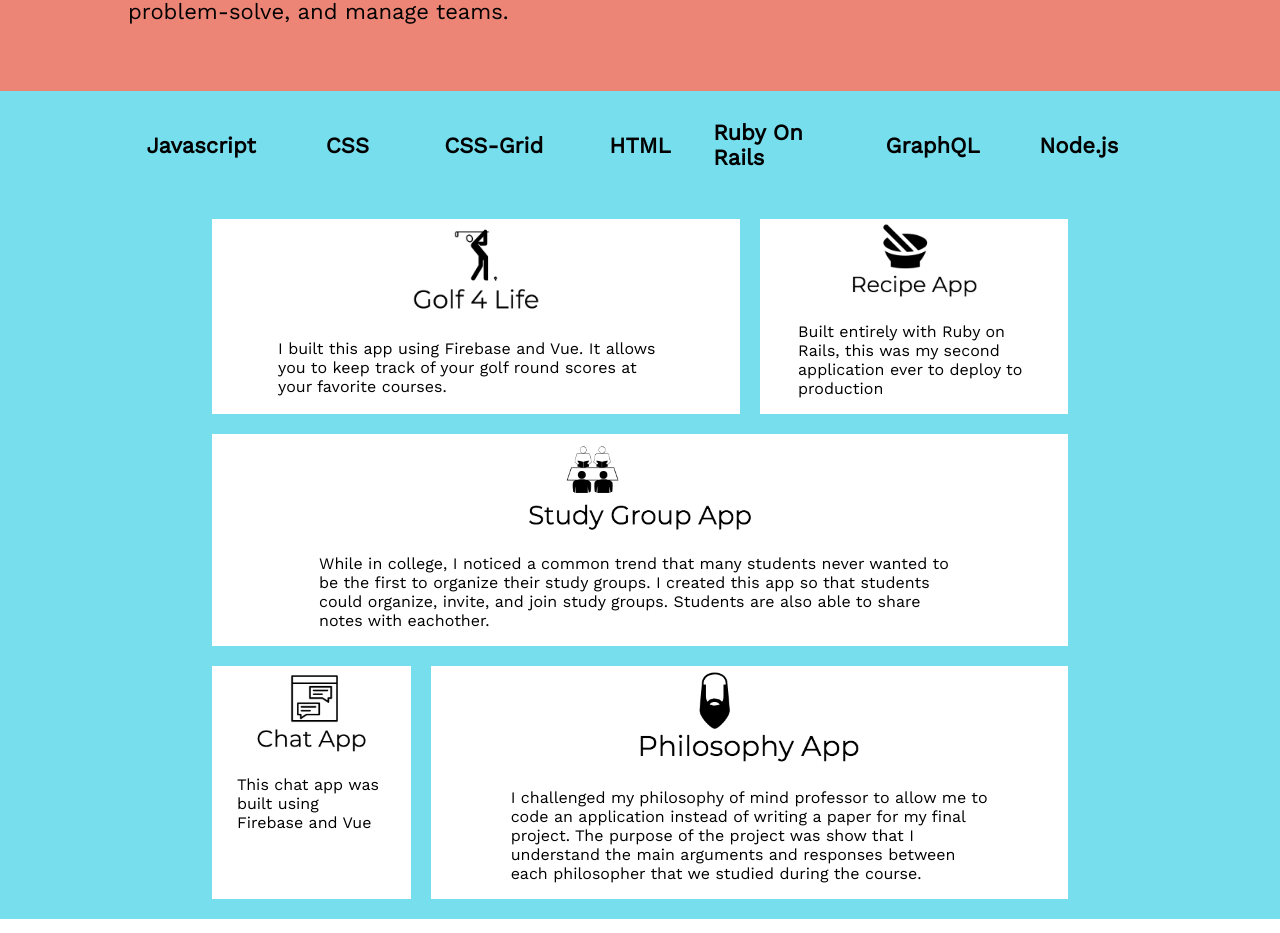
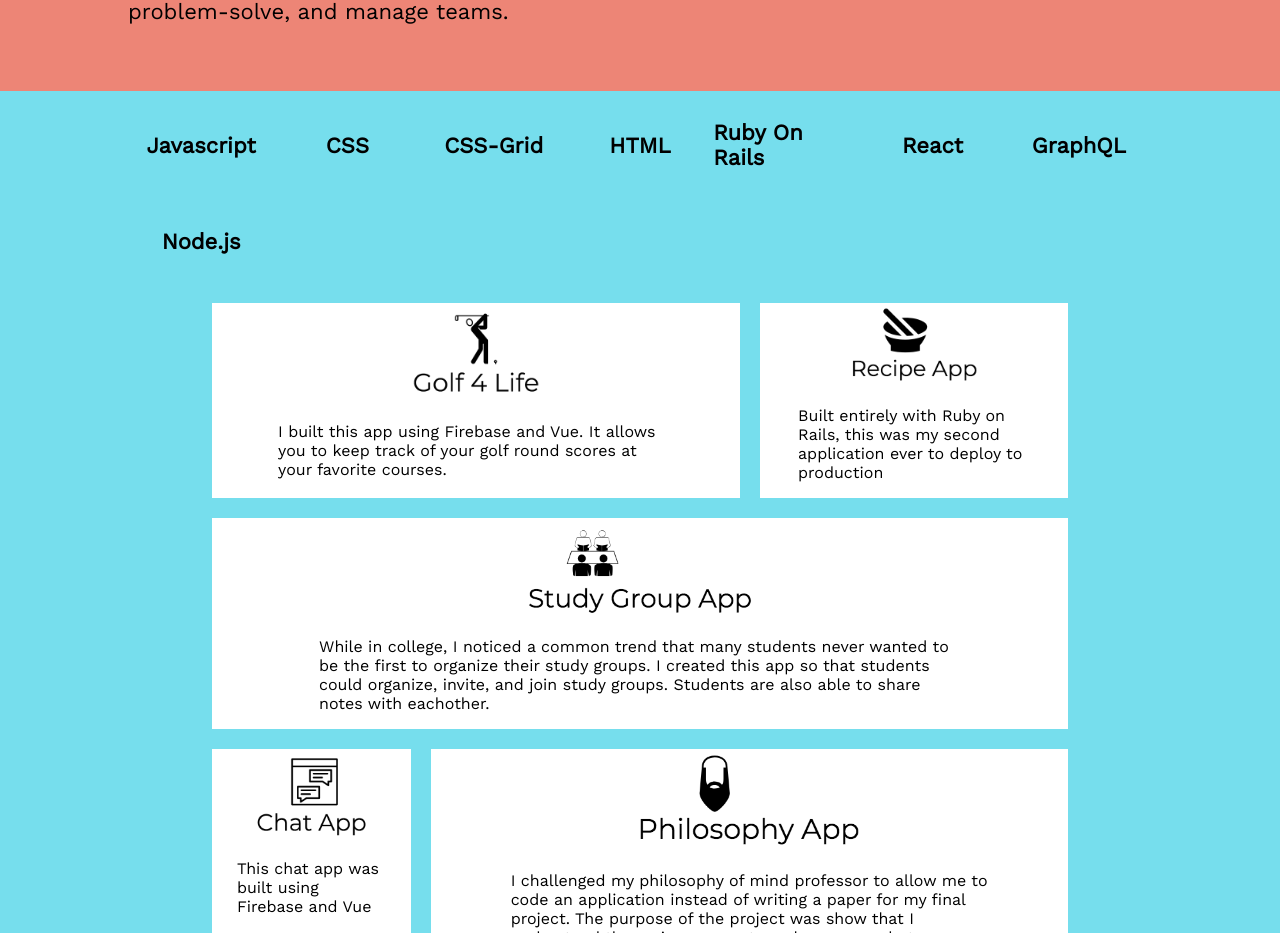
Before and after one commit to primitivehacker/derekcardwell.github.io, a plain HTML site: page index.html in a window 1280 px wide. Shown: the part 800-1733 px from the top of the page. Drawn offline with nearby package versions, Linux system fonts and the light colour scheme.

Commit message:
updated skills

```diff
--- a/index.html
+++ b/index.html
@@ -516,6 +516,7 @@
         <h4>CSS-Grid</h4>
         <h4>HTML</h4>
         <h4>Ruby On Rails</h4>
+        <h4>React</h4>
         <h4>GraphQL</h4>
         <h4>Node.js</h4>
       </div>
```
